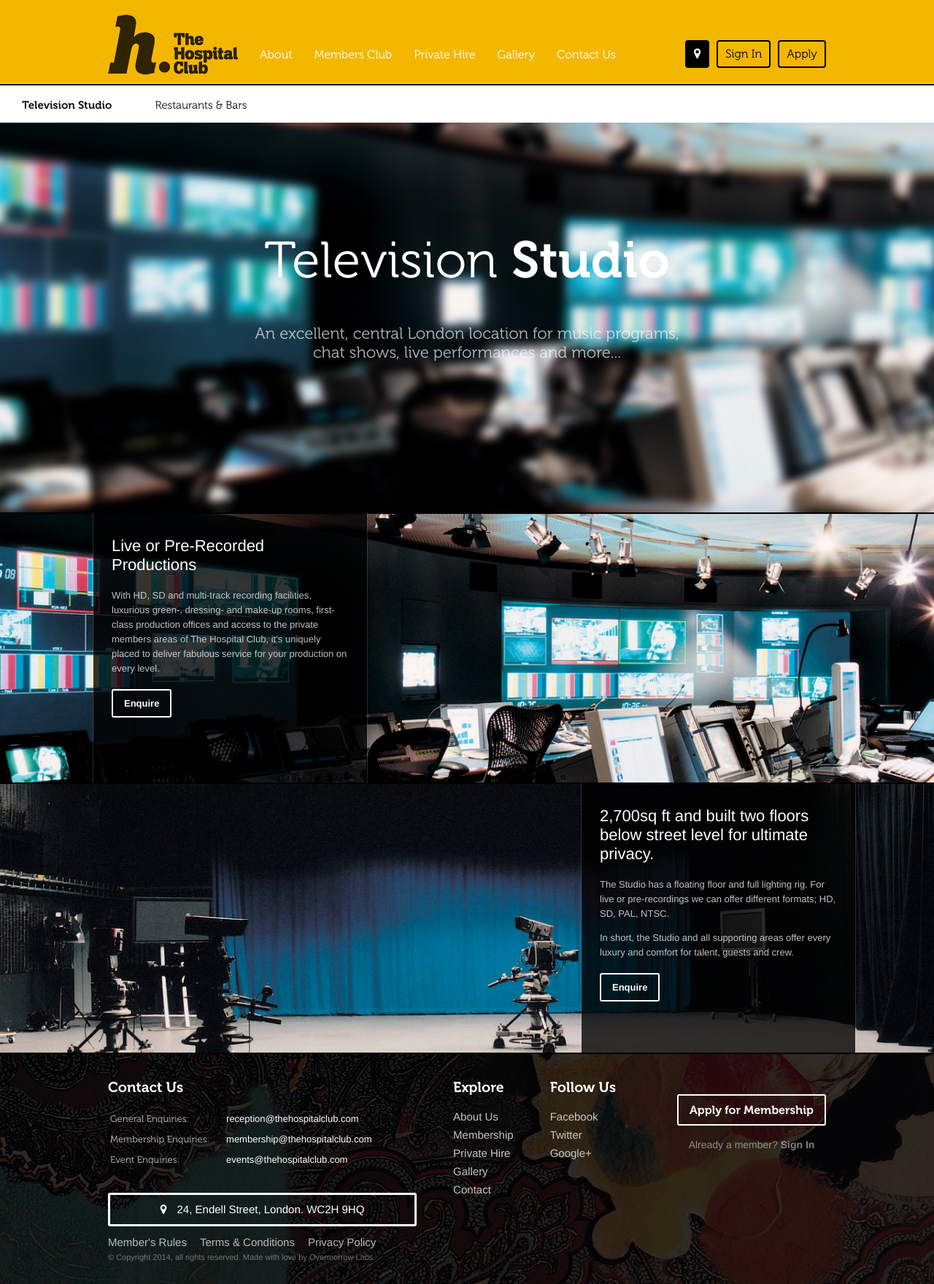
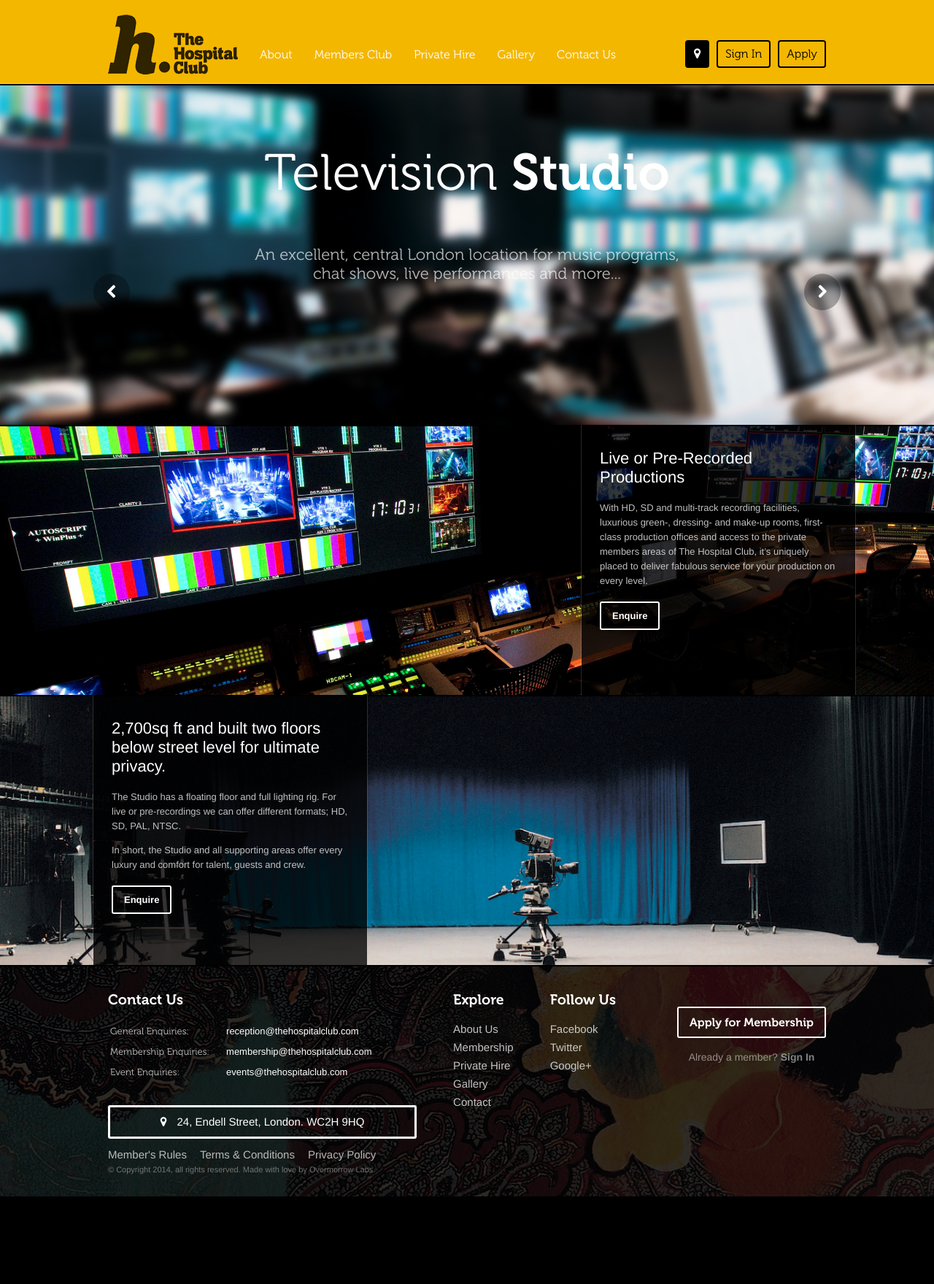
Before and after one commit to skinnytieme/Sandbox, a PHP site: page /hospital-club/tv-studio.html in a window 1280 px wide. Shown: the whole page at 73% size. After the commit the page ends 1639 px from the top, so only its background shows below. Run offline with PHP 8.4, Linux system fonts and the light colour scheme.

Commit message:
Sub Page Refinements

```diff
--- a/hospital-club/ajax/facilities/tv-studio.html
+++ b/hospital-club/ajax/facilities/tv-studio.html
@@ -13,7 +13,7 @@
 <section class="intro-slider">
 	<div class="slider-feature" style="background-image: url('ajax/facilities/assets/tv-studio/bg-1.jpg');">
 		<div class="container">
-			<div class="feature-overlay">
+			<div class="feature-overlay feature-overlay-right">
 				<h2>Live or Pre-Recorded Productions</h2>
 				<p>With HD, SD and multi-track recording facilities, luxurious green-, dressing- and make-up rooms, first-class production offices and access to the private members areas of The Hospital Club, it’s uniquely placed to deliver fabulous service for your production on every level.</p>
 
@@ -26,7 +26,7 @@
 <section class="intro-slider">
 	<div class="slider-feature" style="background-image: url('ajax/facilities/assets/tv-studio/bg-2.jpg');">
 		<div class="container">
-			<div class="feature-overlay feature-overlay-right">
+			<div class="feature-overlay">
 				<h2>2,700sq ft and built two floors below street level for ultimate privacy.</h2>
 				<p>The Studio has a floating floor and full lighting rig. For live or pre-recordings we can offer different formats; HD, SD, PAL, NTSC.</p>
 
--- a/hospital-club/js/custom.js
+++ b/hospital-club/js/custom.js
@@ -46,6 +46,23 @@
         }
     });
 
+jQuery(document).ready(function ($) {
+    var tabbedNav = $("#tabbed-facilities").zozoTabs({
+    }),
+    getItem = function () {
+        return $("#tabIndex").val();
+    },
+    next = function (e) {
+        tabbedNav.data("zozoTabs").next();
+    },
+    prev = function (e) {
+        tabbedNav.data("zozoTabs").prev();
+    }
+
+    $(".prevTab").click(prev);
+    $(".nextTab").click(next);
+});
+
 
 /* --- Michael's Wizardy (Dropdowns) --- */
 
--- a/hospital-club/stylesheets/style.css
+++ b/hospital-club/stylesheets/style.css
@@ -541,6 +541,31 @@
 	margin: auto;
 }
 
+.sub-previous-icon, .sub-next-icon {
+	position: absolute;
+    top: 50%;
+    transform: translateY(-50%);
+    -webkit-transform: translateY(-50%);
+	z-index: 99;
+	color: #fff;
+	margin-left: 10%;
+	margin-right: 10%;
+	background-color: rgba(0,0,0,0.30);
+	width: 50px;
+	height: 50px;
+	border-radius: 50%;
+	text-align: center;
+	font-size: 20px;
+	line-height: 50px;
+}
+
+.sub-next-icon {
+	right: 0;
+}
+
+.sub-previous-icon:hover , .sub-next-icon:hover {
+	background-color: rgba(0,0,0,0.85)
+}
 
 
 
--- a/hospital-club/tv-studio.html
+++ b/hospital-club/tv-studio.html
@@ -101,18 +101,29 @@
 	    </header>
 	    <!--- END: Header --->
 
+	    <section>
+			<a href="#">
+				<div class="sub-previous-icon prevTab z-btn"><i class="icon-chevron-left"></i></div>
+			</a>
+
+			<a href="#">
+				<div class="sub-next-icon nextTab z-btn"><i class="icon-chevron-right"></i></div>
+			</a>
+
 		    <div id="tabbed-facilities">
-		  <ul class="fancy" style="padding-top: 120px;">
+			  <ul class="fancy">
 			    <li><a>Television Studio</a></li>
 			    <li><a>Restaurants & Bars</a></li>
 			  </ul>
 
 			  <div>
+
 				<div data-content-url='ajax/facilities/tv-studio.html'></div>
 				<div data-content-url='ajax/facilities/restaurant.html'></div>
 
 			  </div>
 			</div>
+	    </section>
 
 
 
@@ -180,5 +191,9 @@
 
 
         <script src="js/custom.js"></script>
+
+	    <script>
+
+	    </script>
     </body>
 </html>
```
Also changed, not shown: hospital-club/ajax/facilities/assets/tv-studio/bg-1.jpg. Lines whose indentation alone changed are shown as unchanged.
